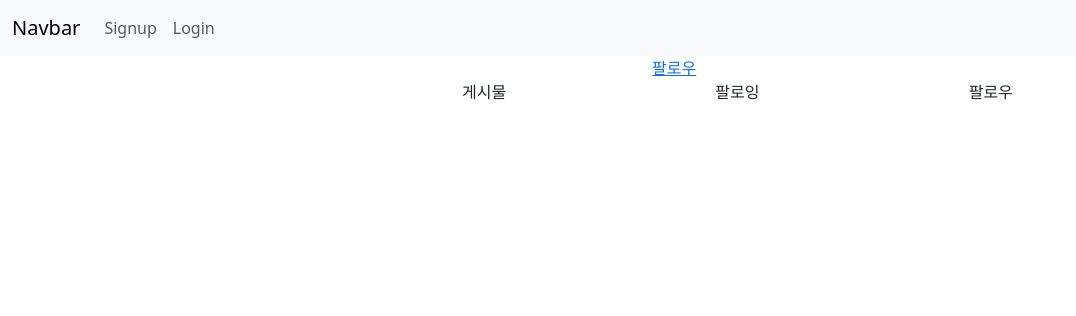
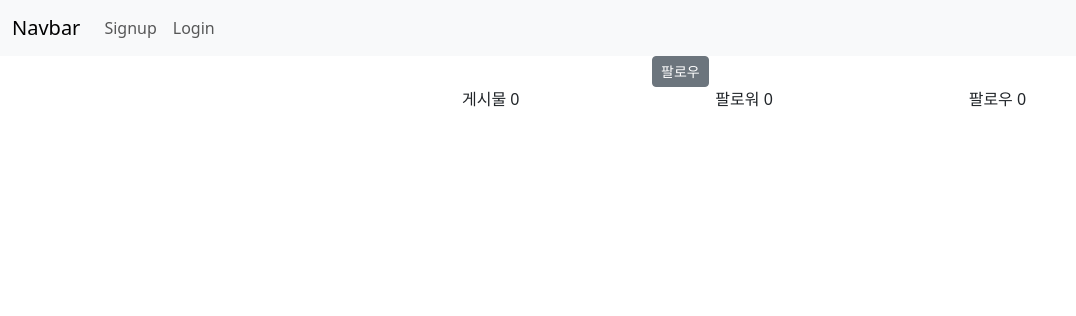
Before and after one commit to ewq78999/insta, a Django app: template accounts/templates/accounts/profile.html in a window 1280 px wide. Shown: the top 316 px of the page, without its empty margins (0-1076 px from the left). Run offline with Django 4.2, Linux system fonts and the light colour scheme; the template is opened without the code that fills it, so the values that code supplies are empty; some libraries are stand-ins or nearby versions.

Commit message:
following&follower 기능 구현

```diff
--- a/accounts/models.py
+++ b/accounts/models.py
@@ -11,3 +11,6 @@ class User(AbstractUser):
     )
     # post_set =
     # like_posts =
+
+    followings = models.ManyToManyField('self', related_name='followers', symmetrical=False)
+    # followers =
--- a/accounts/templates/accounts/profile.html
+++ b/accounts/templates/accounts/profile.html
@@ -10,12 +10,23 @@
     <div class="col-8">
         <div class="row">
             <div class="col-3">{{user_info.username}}</div>
-            <div class="col-4"><a href="">팔로우</a></div>
+
+            <!-- user: 로그인한 사람 / user_info : 프로필 페이지 유저 -->
+            {% if user != user_info %}
+            <div class="col-4">
+                {% if user in user_info.followers.all %}
+
+                    <a href="{% url 'accounts:follow' username=user_info.username %}" class="btn btn-secondary btn-sm">팔로잉</a>
+                {% else %}
+                    <a href="{% url 'accounts:follow' username=user_info.username %}" class="btn btn-secondary btn-sm">팔로우</a>
+                {% endif %}
+            </div>
+            {% endif %}
         </div>
         <div class="row">
-            <div class="col">게시물</div>
-            <div class="col">팔로잉</div>
-            <div class="col">팔로우</div>
+            <div class="col">게시물 {{user_info.post_set.all|length}}</div>
+            <div class="col">팔로워 {{user_info.followers.all|length}}</div>
+            <div class="col">팔로우 {{user_info.followings.all|length}}</div>
         </div>
     </div>
 </div>
--- a/accounts/urls.py
+++ b/accounts/urls.py
@@ -7,4 +7,5 @@ urlpatterns = [
     path('signup/', views.signup, name='signup'),
     path('login/', views.login, name='login'),
     path('<str:username>/', views.profile, name='profile'),
+    path('<str:username>/follow/', views.follow, name='follow'),
 ]
```
Also changed, not shown: accounts/views.py (+20 -0 lines), accounts/migrations/0002_user_followings.py (added).
